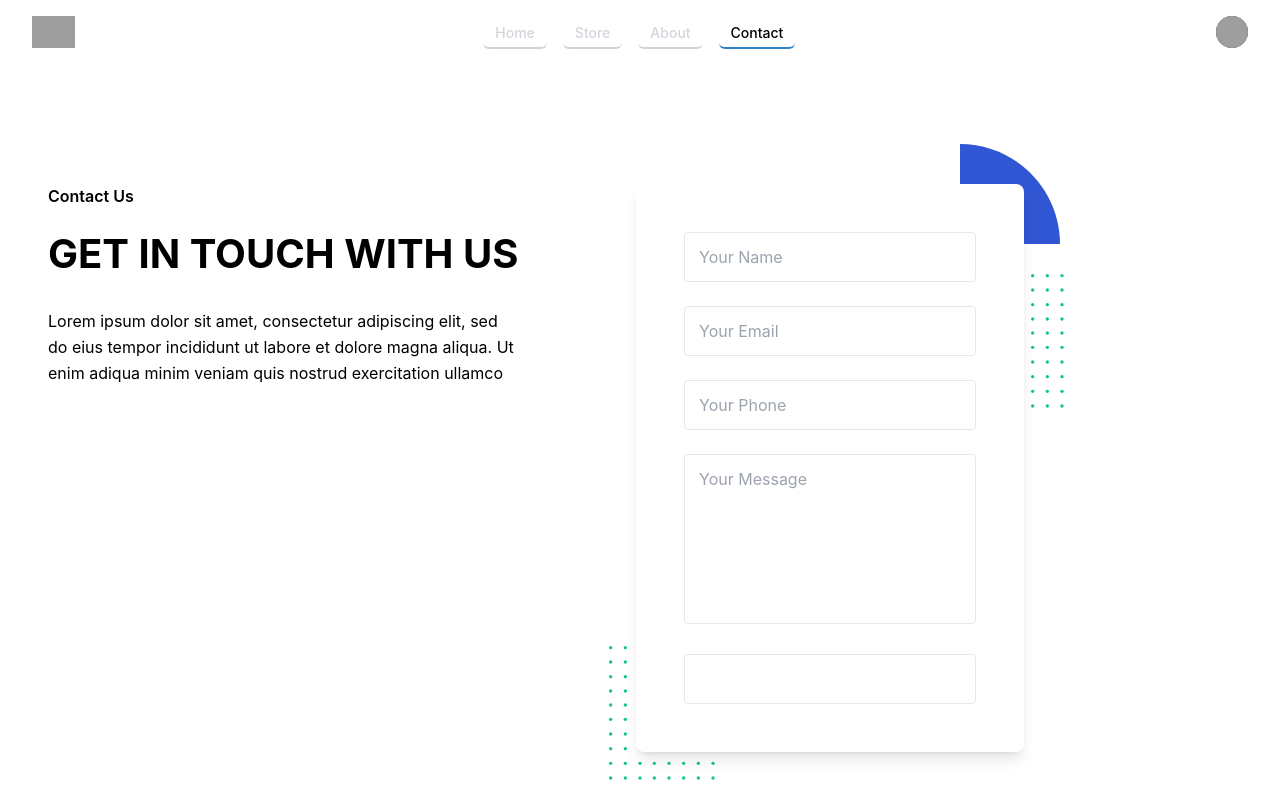
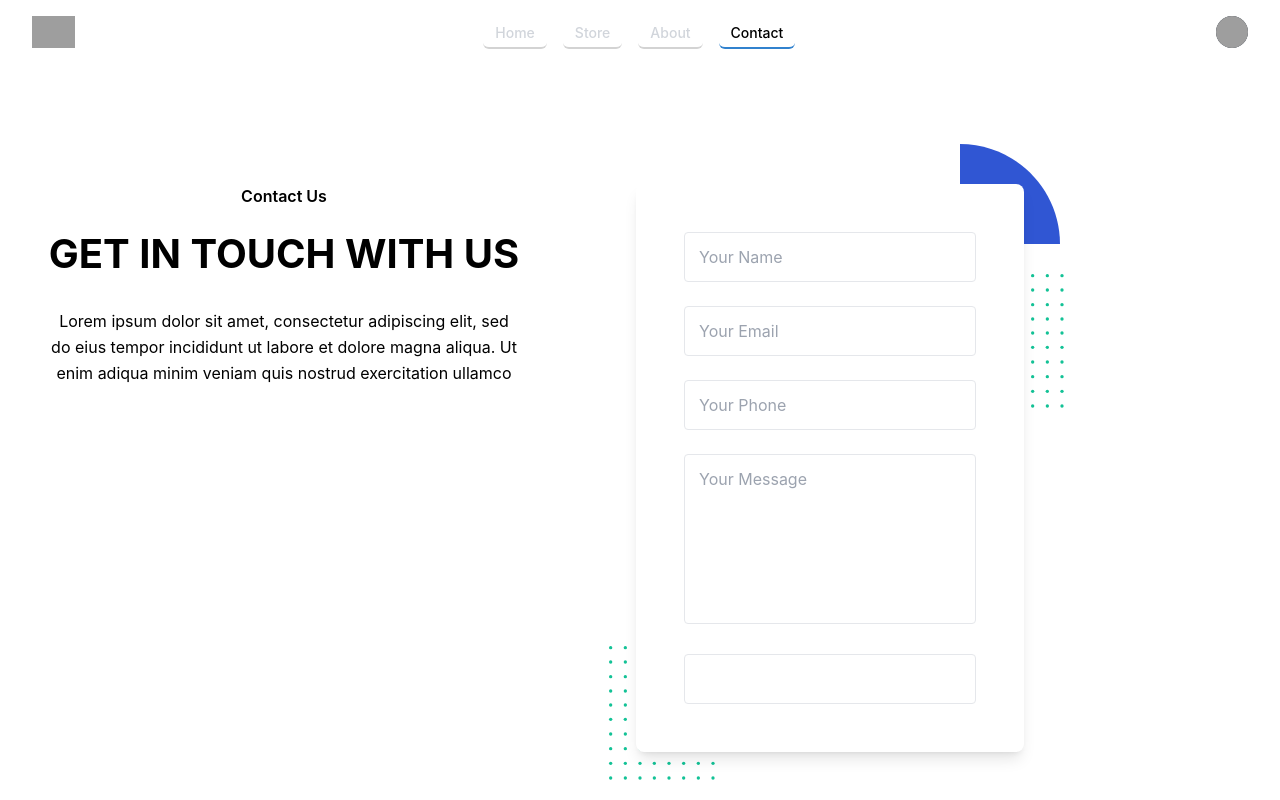
Before and after one commit to Mulubrhan1511/Save_Tigray, a React (Create React App) app in the folder front/: page /contact in a window 1280 px wide. Shown: the top 800 px of the page. Built offline with nearby package versions, Linux system fonts and the light colour scheme; grey boxes are pictures that could not be loaded.

Commit message:
update the contact

```diff
--- a/front/src/component/screens/Contact.js
+++ b/front/src/component/screens/Contact.js
@@ -3,7 +3,10 @@ import React from 'react'
 export const Contact = () => {
   return (
     <div>
-      <section class="bg-white py-20 lg:py-[120px] overflow-hidden relative z-10 px-12">
+      <section class="bg-white py-20 lg:py-[120px] overflow-hidden relative z-10 px-12 mx-auto text-center w-full">
+
+
+
 
 
 
```
